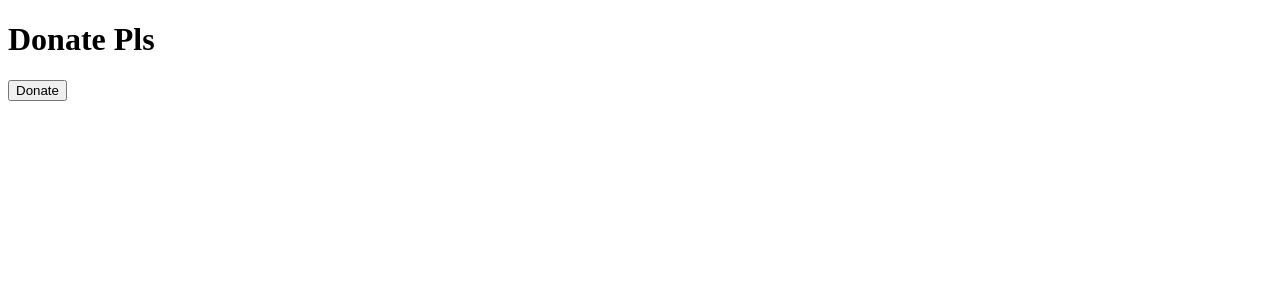
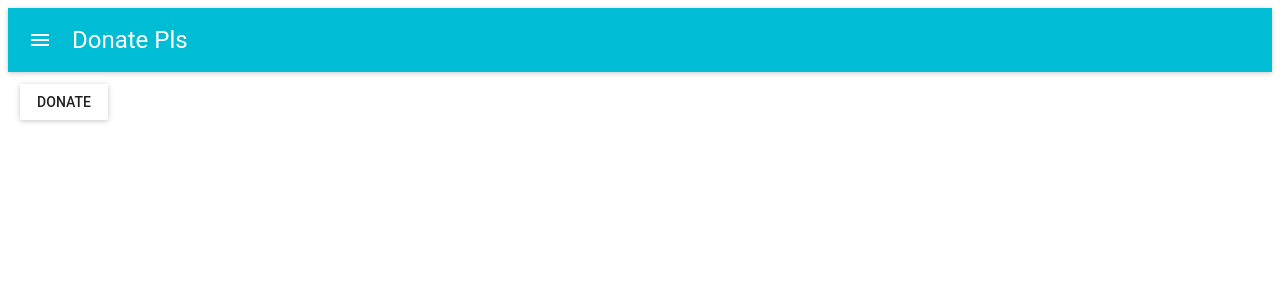
Before and after one commit to random-labs/XLM-project, a React app: page / in a window 1280 px wide. Shown: the top 300 px of the page. Built offline with nearby package versions, Linux system fonts and the light colour scheme; the HTML template or start-up script is replaced by a standard one.

Commit message:
added NavBar, started DonationForm

```diff
--- a/package.json
+++ b/package.json
@@ -26,6 +26,7 @@
     "babel-preset-react": "^6.24.1",
     "babel-preset-stage-2": "^6.24.1",
     "express": "^4.16.2",
+    "material-ui": "^0.20.0",
     "react": "^16.2.0",
     "react-dom": "^16.2.0",
     "webpack": "^3.10.0",
--- a/src/App.jsx
+++ b/src/App.jsx
@@ -1,16 +1,17 @@
 import React, { Component } from 'react';
+import MuiThemeProvider from 'material-ui/styles/MuiThemeProvider';
 import DonateButton from './DonateButton';
+import NavBar from './NavBar';
 
 class App extends Component {
   render() {
     return (
-      <div className={App}>
-        <header>
-          <h1>Donate Pls</h1>
-        </header>
-        <DonateButton />
-      </div>
-
+        <MuiThemeProvider>
+          <div>
+            <NavBar />
+            <DonateButton />
+          </div>
+        </MuiThemeProvider>
     );
   }
 }
--- a/src/DonateButton.jsx
+++ b/src/DonateButton.jsx
@@ -1,9 +1,15 @@
 import React, { Component } from 'react';
+import RaisedButton from 'material-ui/RaisedButton';
 
+const style = {
+  margin: 12,
+};
+
+// DonateButton
 class DonateButton extends Component {
   render() {
     return (
-      <button>Donate</button>
+        <RaisedButton label="Donate" style={style} />
     );
   }
 }
--- /dev/null
+++ b/src/NavBar.jsx
@@ -0,0 +1,16 @@
+import React, {Component} from 'react';
+import AppBar from 'material-ui/AppBar';
+
+// Navigation Bar/App Bar, might change to Toolbar later
+class NavBar extends Component {
+  render(){
+    return (
+        <AppBar
+            title="Donate Pls"
+            iconClassNameRight="muidocs-icon-navigation-expand-more"
+        />
+    );
+  }
+}
+
+export default NavBar;
```
Also changed, not shown: src/DonationForm.jsx (added, +12 -0 lines), 1 other file (tests, documents, lock files or other folders).
